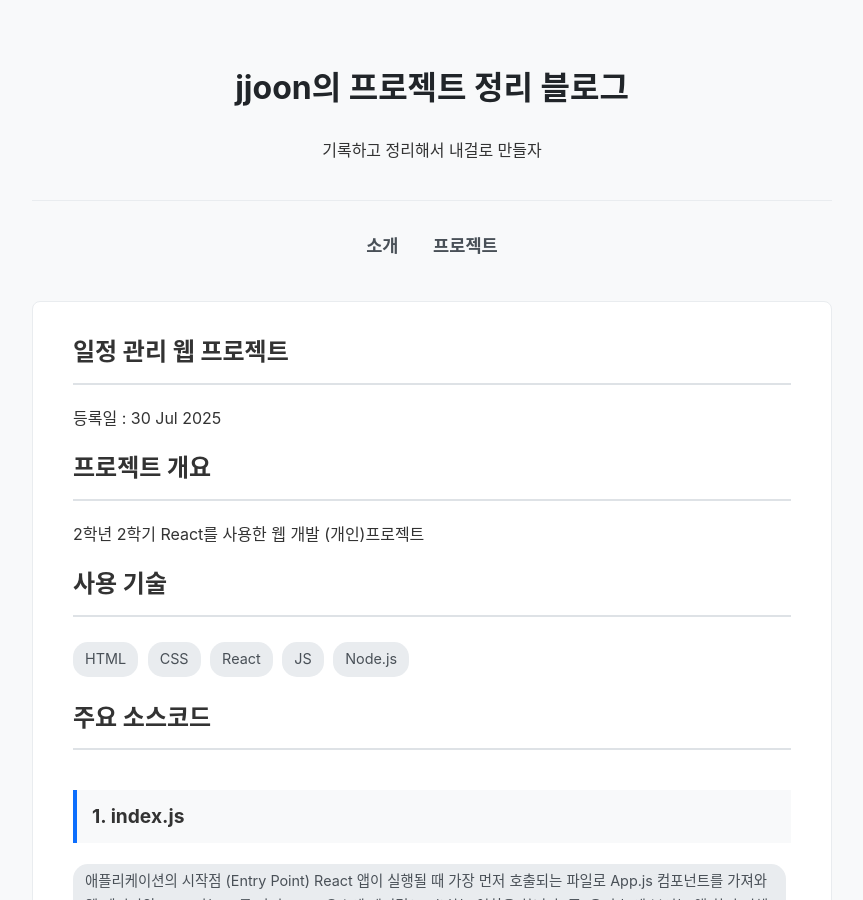
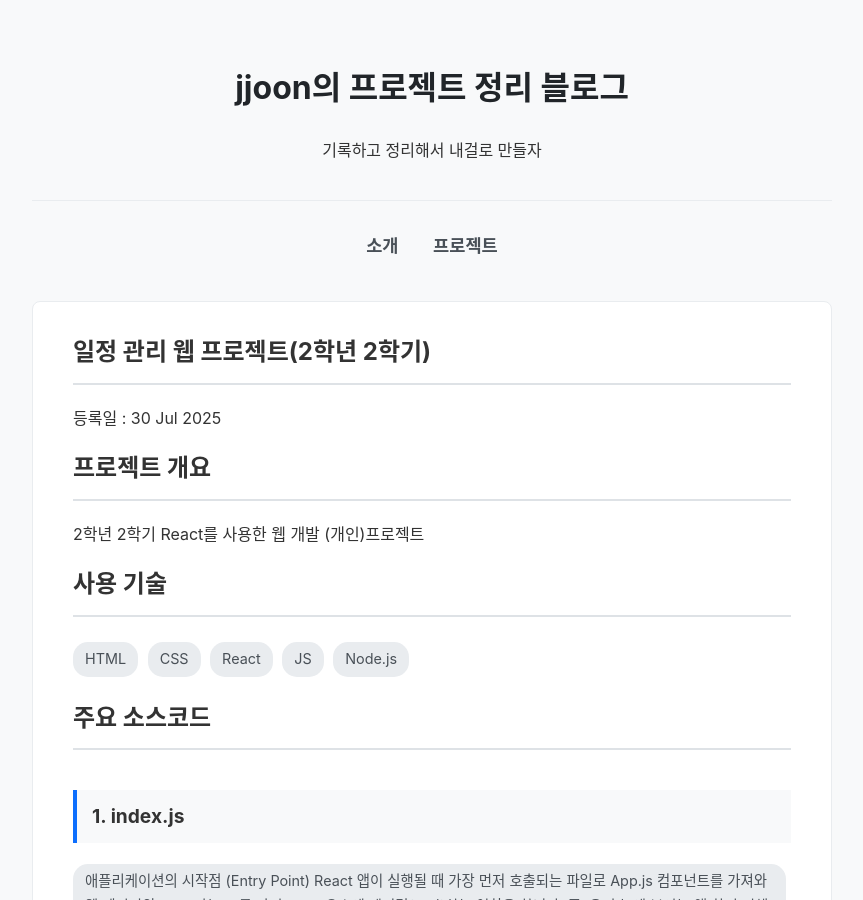
Before and after one commit to jjoon1234/jjoon1234.github.io, a Jekyll site: the page built from _posts/2025-07-30-my-first-project.md, in a window 1280 px wide and 900 px high. Shown: the whole window, without its empty margins (208-1071 px from the left). Built offline with Jekyll 4.4.1, drawn with Linux system fonts in a browser that asks for light colours.

Commit message:
Update 2025-07-30-my-first-project.md

```diff
--- a/_posts/2025-07-30-my-first-project.md
+++ b/_posts/2025-07-30-my-first-project.md
@@ -1,6 +1,6 @@
 ---
 layout: post
-title: "일정 관리 웹 프로젝트"
+title: "일정 관리 웹 프로젝트(2학년 2학기)"
 category: project
 ---
 
```
